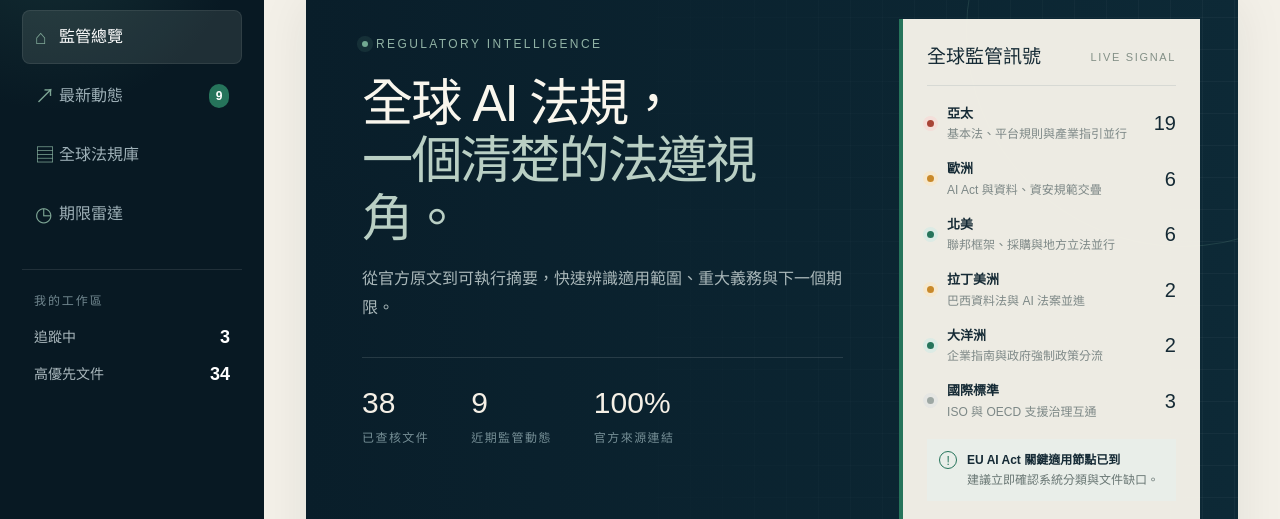
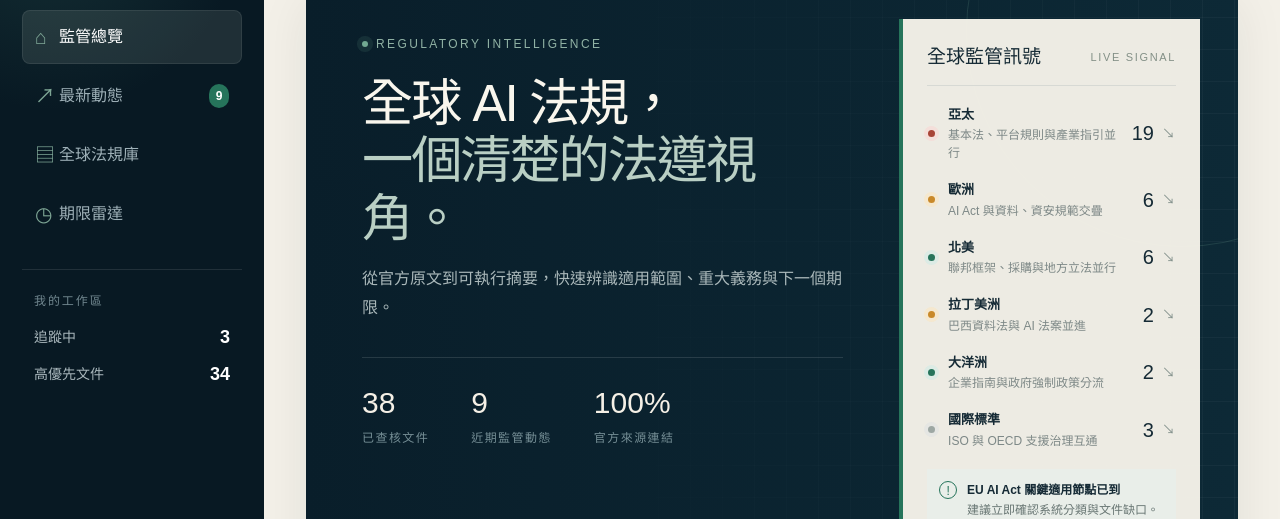
Before and after one commit to TYJ2025/ai-law-compass, a Next.js app: page / in a window 1280 px wide. Shown: the part 119-638 px from the top of the page. Built offline with nearby package versions, Linux system fonts and the light colour scheme; no server answers.

Commit message:
Link regulatory signals to filters

```diff
--- a/app/globals.css
+++ b/app/globals.css
@@ -461,13 +461,40 @@ main {
 
 .signal-row {
   align-items: center;
+  background: transparent;
+  border: 1px solid transparent;
+  border-radius: 3px;
+  color: inherit;
+  cursor: pointer;
   display: grid;
   gap: 10px;
   grid-template-columns: 10px 1fr auto;
-  padding: 8px 0;
-}
-
-.signal-row > div {
+  margin: 0 -8px;
+  padding: 8px;
+  text-align: left;
+  transition: background-color 160ms ease, border-color 160ms ease,
+    transform 160ms ease;
+  width: calc(100% + 16px);
+}
+
+.signal-row:hover {
+  background: white;
+  border-color: #d6ddd8;
+  transform: translateX(2px);
+}
+
+.signal-row:focus-visible {
+  outline: 3px solid rgba(38, 116, 91, 0.24);
+  outline-offset: 1px;
+}
+
+.signal-row.active {
+  background: var(--navy-800);
+  border-color: var(--navy-800);
+  color: white;
+}
+
+.signal-copy {
   display: grid;
   gap: 2px;
 }
@@ -481,10 +508,36 @@ main {
   font-size: 12px;
 }
 
+.signal-row.active small {
+  color: #b9c9c7;
+}
+
+.signal-row-action {
+  align-items: center;
+  display: flex;
+  gap: 8px;
+}
+
 .signal-row b {
   font-family: var(--font-primary);
   font-size: 20px;
   font-weight: 400;
+}
+
+.signal-row-action > i {
+  color: #85938e;
+  font-size: 13px;
+  font-style: normal;
+  transition: transform 160ms ease;
+}
+
+.signal-row:hover .signal-row-action > i {
+  color: var(--green);
+  transform: translate(2px, 2px);
+}
+
+.signal-row.active .signal-row-action > i {
+  color: #b9cfc4;
 }
 
 .signal-dot {
--- a/app/page.tsx
+++ b/app/page.tsx
@@ -119,6 +119,7 @@ function statusClass(statusGroup: string) {
 export default function Home() {
   const [query, setQuery] = useState("");
   const [jurisdiction, setJurisdiction] = useState("全部地區");
+  const [regionFilter, setRegionFilter] = useState("全部區域");
   const [status, setStatus] = useState("全部狀態");
   const [priorityOnly, setPriorityOnly] = useState(false);
   const [expanded, setExpanded] = useState<string | null>("eu-ai-act");
@@ -170,11 +171,24 @@ export default function Home() {
       return (
         (!normalizedQuery || searchable.includes(normalizedQuery)) &&
         (jurisdiction === "全部地區" || item.jurisdiction === jurisdiction) &&
+        (regionFilter === "全部區域" || item.region === regionFilter) &&
         (status === "全部狀態" || item.statusGroup === status) &&
         (!priorityOnly || item.priority >= 4)
       );
     });
-  }, [jurisdiction, priorityOnly, query, status]);
+  }, [jurisdiction, priorityOnly, query, regionFilter, status]);
+
+  const selectJurisdiction = (nextJurisdiction: string) => {
+    setJurisdiction(nextJurisdiction);
+    setRegionFilter("全部區域");
+  };
+
+  const selectRegion = (nextRegion: string) => {
+    setRegionFilter((current) =>
+      current === nextRegion ? "全部區域" : nextRegion,
+    );
+    setJurisdiction("全部地區");
+  };
 
   const toggleWatch = (id: string) => {
     setWatched((current) =>
@@ -295,16 +309,29 @@ export default function Home() {
                 <small>LIVE SIGNAL</small>
               </div>
               <div className="signal-grid">
-                {regionSignals.map((region) => (
-                  <div className="signal-row" key={region.name}>
-                    <i className={"signal-dot " + region.tone} />
-                    <div>
-                      <strong>{region.name}</strong>
-                      <small>{region.note}</small>
-                    </div>
-                    <b>{region.count}</b>
-                  </div>
-                ))}
+                {regionSignals.map((signal) => {
+                  const isActive = regionFilter === signal.region;
+                  return (
+                    <a
+                      aria-current={isActive ? "true" : undefined}
+                      aria-label={`${isActive ? "取消" : "查看"}${signal.name}監管訊號，共 ${signal.count} 筆法規`}
+                      className={"signal-row " + (isActive ? "active" : "")}
+                      href="#regulations"
+                      key={signal.name}
+                      onClick={() => selectRegion(signal.region)}
+                    >
+                      <i className={"signal-dot " + signal.tone} />
+                      <span className="signal-copy">
+                        <strong>{signal.name}</strong>
+                        <small>{signal.note}</small>
+                      </span>
+                      <span className="signal-row-action">
+                        <b>{signal.count}</b>
+                        <i aria-hidden="true">↘</i>
+                      </span>
+                    </a>
+                  );
+                })}
               </div>
               <div className="signal-note">
                 <span>!</span>
@@ -330,7 +357,7 @@ export default function Home() {
             </label>
             <select
               aria-label="司法管轄區"
-              onChange={(event) => setJurisdiction(event.target.value)}
+              onChange={(event) => selectJurisdiction(event.target.value)}
               value={jurisdiction}
             >
               {jurisdictions.map((item) => (
@@ -521,7 +548,9 @@ export default function Home() {
                 <span className="section-index">03</span>
                 <h2>全球法規庫</h2>
                 <p>
-                  顯示 {filteredRegulations.length} / {regulations.length} 筆已查核資料；涵蓋法律、施行細則、監管指引與國際標準
+                  {regionFilter === "全部區域"
+                    ? `顯示 ${filteredRegulations.length} / ${regulations.length} 筆已查核資料；涵蓋法律、施行細則、監管指引與國際標準`
+                    : `監管訊號篩選：${regionSignals.find((signal) => signal.region === regionFilter)?.name}；顯示 ${filteredRegulations.length} / ${regulations.length} 筆資料`}
                 </p>
               </div>
               <div className="legend">
@@ -545,7 +574,7 @@ export default function Home() {
                     "jurisdiction-filter-button " +
                     (jurisdiction === "全部地區" ? "active" : "")
                   }
-                  onClick={() => setJurisdiction("全部地區")}
+                  onClick={() => selectJurisdiction("全部地區")}
                   type="button"
                 >
                   <span className="jurisdiction-flag" aria-hidden="true">🗺️</span>
@@ -563,7 +592,7 @@ export default function Home() {
                       }
                       key={item.name}
                       onClick={() =>
-                        setJurisdiction(isSelected ? "全部地區" : item.name)
+                        selectJurisdiction(isSelected ? "全部地區" : item.name)
                       }
                       type="button"
                     >
```
